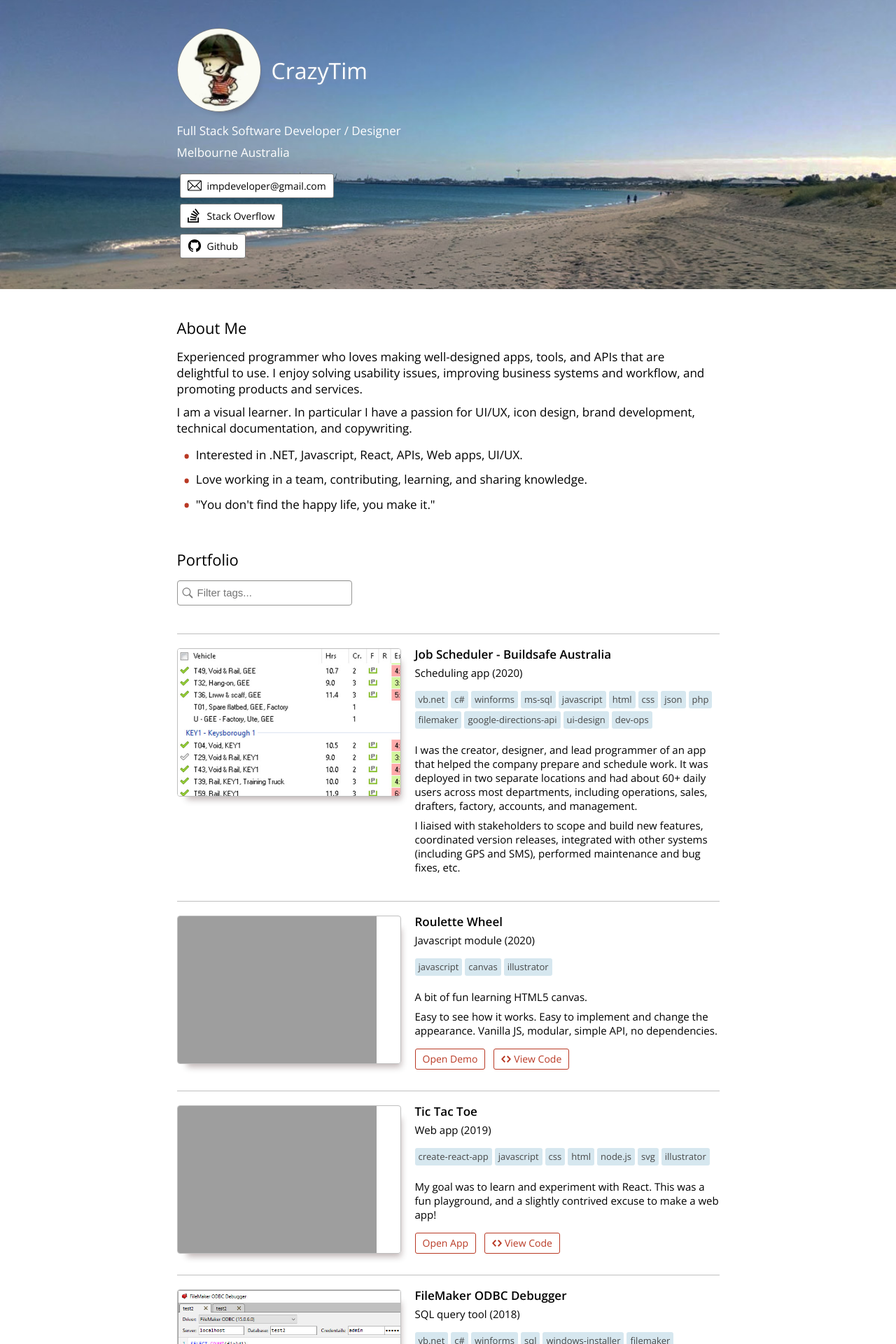
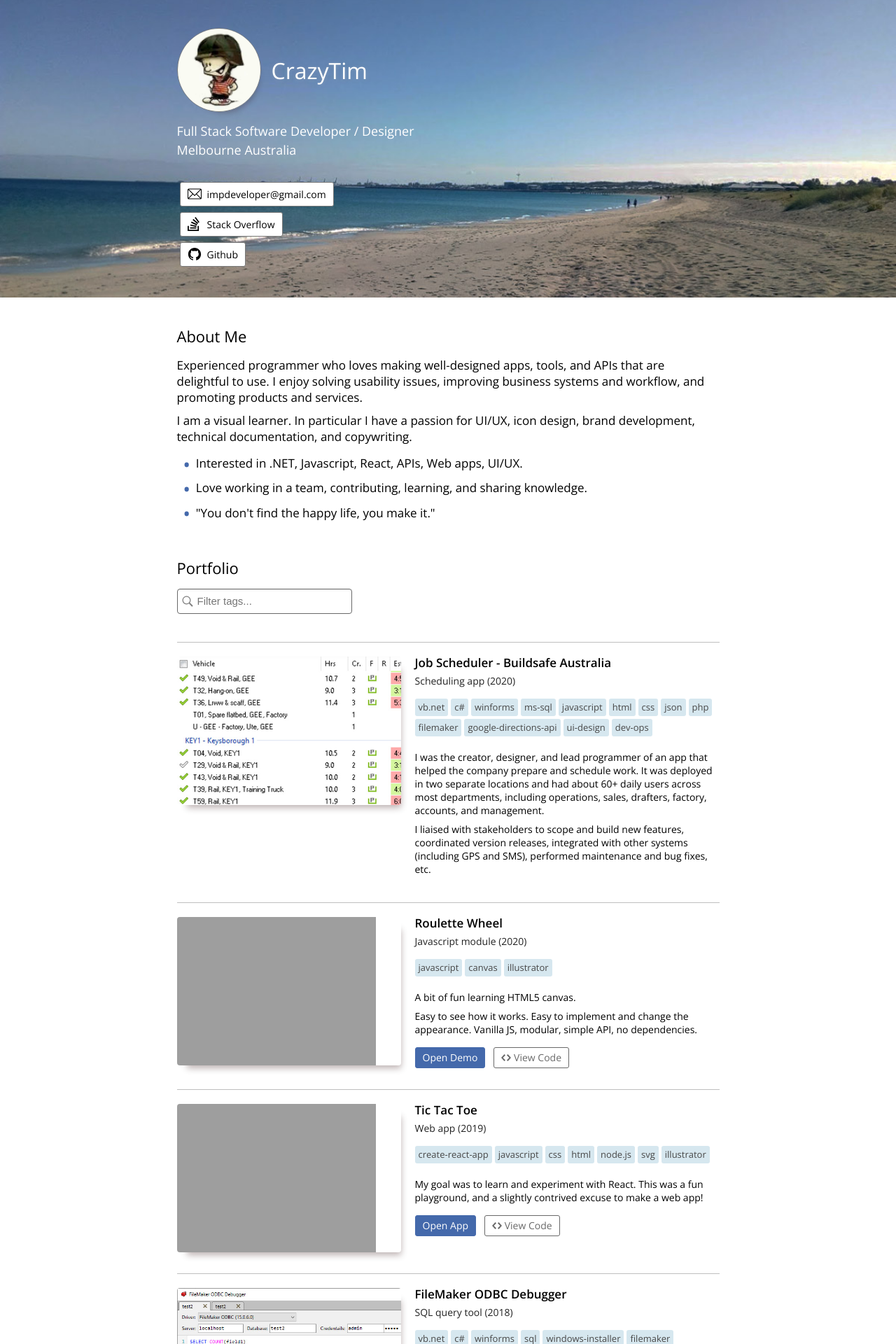
Before and after one commit to CrazyTim/crazytim-portfolio, a Jekyll site: the page built from index.html, in a window 1280 px wide. Shown: the top 1920 px of the page at 70% size. Built offline with Jekyll 4.4.1, drawn with Linux system fonts in a browser that asks for light colours.

Commit message:
Tweak appearance - Make matching tags stand out, but still look different than buttons. - Give more visual weight to "View App" buttons compared to the "View code" buttons. - Make links underlined. - Remove border around thumbnails.

```diff
--- a/css/color-scheme.css
+++ b/css/color-scheme.css
@@ -1,24 +1,31 @@
+body  {
+  --item-title-font-size: 17px;
+  --item-font-size: 14px;
+}
+
 @media (prefers-color-scheme: light) {
 
   body  {
     --body-background-color: #fff;
+    --color: #000;
+
     --item-divider-color: #bfbfbf;
-    --color: #000;
+    --item-description-color: #222;
 
     --tag-background-color: #d6e7ef;
     --tag-color: #484848;
-    --tag-match-background-color: #1a80a7;
-
-    --button-background-color-hover: #fbece9;
+    --tag-match-background-color: #ffb961;
 
     --h3-color: #000;
 
-    --link-color: #b93924;
+    --link-color: #0041b5;
 
-    --search-border-color: #969694;
+    --search-border-color: #696969;
 
-    --button-color: #b93924;
-    --button-border-color: #b93924;
+    --button-color: #fff;
+    --button-background-color: #4469ab;
+    --button2-color: #696969;
+    --button2-border-color: #696969;
   }
 
   a.button.code{
@@ -31,23 +38,25 @@
 
   body  {
     --body-background-color: #252525;
-    --item-divider-color: #696969;
     --color: #fff;
 
-    --tag-background-color: #435c67;
+    --item-divider-color: #505050;
+    --item-description-color: #bdbdbd;
+
+    --tag-background-color: #3c454c;
     --tag-color: #dcddde;
-    --tag-match-background-color: #9c3a51;
-
-    --button-background-color-hover: #2d0701;
+    --tag-match-background-color: #bd405e;
 
     --h3-color: #fff;
 
-    --link-color: #d46f5f;
+    --link-color: #89b2fb;
 
-    --search-border-color: #d8d8d8;
+    --search-border-color: #bdbdbd;
 
-    --button-color: #d46f5f;
-    --button-border-color: #d46f5f;
+    --button-color: #fff;
+    --button-background-color: #4469ab;
+    --button2-color: #bdbdbd;
+    --button2-border-color: #bdbdbd;
   }
 
   a.button.code{
--- a/css/index.css
+++ b/css/index.css
@@ -18,7 +18,6 @@ input {
 
 html, body {
 	font-family: 'Open Sans', sans-serif;
-	font-size: 15px;
 	margin: 0;
 	padding: 0;
 	min-width: 280px;
@@ -54,7 +53,6 @@ ul {
   .search-wrapper .result {
     padding: 9px;
     background-color: var(--tag-match-background-color);
-    color: white;
     border-radius: 3px;
     padding: 3px 5px 4px 5px;
     width: 250px;
@@ -115,7 +113,7 @@ code {
 
 li::before {
   content: "•";
-  color: var(--link-color);
+  color: var(--button-background-color);
   font-size: 130%;
   vertical-align: middle;
   font-weight: bold;
@@ -137,7 +135,6 @@ section.portfolio {
 a, a:visited {
   color: var(--link-color);
   transition: background-color .2s, color .2s;
-  text-decoration: none;
 }
 
 section.articles {
@@ -183,7 +180,7 @@ section ul {
 }
 
 section .links {
-  margin: 15px 0 10px 0;
+  margin: 30px 0 10px 0;
 }
 
   section .links a {
@@ -228,9 +225,9 @@ h1 {
 }
 
 h2 {
-  font-size: 17px;
+  font-size: 18px;
   font-weight: 400;
-  margin: 0 0 8px 0;
+  margin: 0 0 3px 0;
 }
 
 .no-line-break {
@@ -256,7 +253,7 @@ h4 {
   padding-bottom: 30px;
   padding-top: 20px;
   border-top: 1px solid var(--item-divider-color);
-  font-size: 15px;
+  font-size: var(--item-font-size);
 }
 
 .item .tag {
@@ -272,12 +269,11 @@ h4 {
 }
 
   .item .tag.found {
-    background-color: var(--tag-match-background-color);
-    color: white;
+    box-shadow: inset 0 -10px 0px -7px var(--tag-match-background-color);
   }
 
 .item .title {
-  font-size: 17px;
+  font-size: var(--item-title-font-size);
   font-weight: 600;
   margin-top: -3px;
   padding: 0 0 5px 0;
@@ -293,7 +289,8 @@ h4 {
 
   .item .content a.button {
     color: var(--button-color);
-    border: solid 1px var(--button-border-color);
+    border: solid 1px var(--button-background-color);
+    background-color: var(--button-background-color);
     border-radius: 3px;
     padding: 4px 10px 5px;
     display: inline-block;
@@ -301,20 +298,20 @@ h4 {
     width: max-content;
     transition: background-color .2s, color .2s;
     font-size: 14px;
-  }
-
-  .item .content a.button:hover {
-    background-color: var(--button-background-color-hover);
+    text-decoration: none;
   }
 
   .item .content a.button.code{
+    color: var(--button2-color);
+    border-color: var(--button2-border-color);
+    background-color: transparent;
     background-position: 10px center;
     background-repeat: no-repeat;
     padding-left: 28px;
   }
 
 .item .description {
-  font-size: 15px;
+  color: var(--item-description-color);
   font-weight: 100;
   margin: 0 0 16px 0;
 }
@@ -345,7 +342,6 @@ h4 {
   overflow: hidden;
   box-shadow: 7px 11px 9px -7px rgba(39, 0, 0, 0.3);
   max-height: 212px;
-  border: solid 1px var(--item-divider-color);
   border-radius: 4px;
 }
 
@@ -396,10 +392,6 @@ h4 {
 		padding-bottom: 40px;
 	}
 
-  .item .title {
-    font-size: 19px;
-  }
-
   .item:last-of-type {
     padding-bottom: 0;
   }
--- a/index.html
+++ b/index.html
@@ -110,7 +110,7 @@ title: 'CrazyTim - Full Stack Software Developer / Designer'
           <div class="search">
             <input type="text" placeholder="Filter tags..." autocapitalize="none"></input>
             <div class="button-clear">
-              <svg viewBox="0 0 8 8" xmlns="http://www.w3.org/2000/svg" fill-rule="evenodd" clip-rule="evenodd"><path transform="translate(-8,-8)" style="fill:#7f7f7f;" d="M12 11.293l10.293-10.293.707.707-10.293 10.293 10.293 10.293-.707.707-10.293-10.293-10.293 10.293-.707-.707 10.293-10.293-10.293-10.293.707-.707 10.293 10.293z"/></svg>
+              <svg viewBox="0 0 8 8" xmlns="http://www.w3.org/2000/svg"><path transform="translate(-8,-8)" fill="#9c9c9c" d="M12 11.293l10.293-10.293.707.707-10.293 10.293 10.293 10.293-.707.707-10.293-10.293-10.293 10.293-.707-.707 10.293-10.293-10.293-10.293.707-.707 10.293 10.293z"/></svg>
             </div>
           </div>
           <div class="result hidden">Nothing found.</div>
```
Also changed, not shown: img/icon-code-dark.svg, img/icon-code-light.svg.
